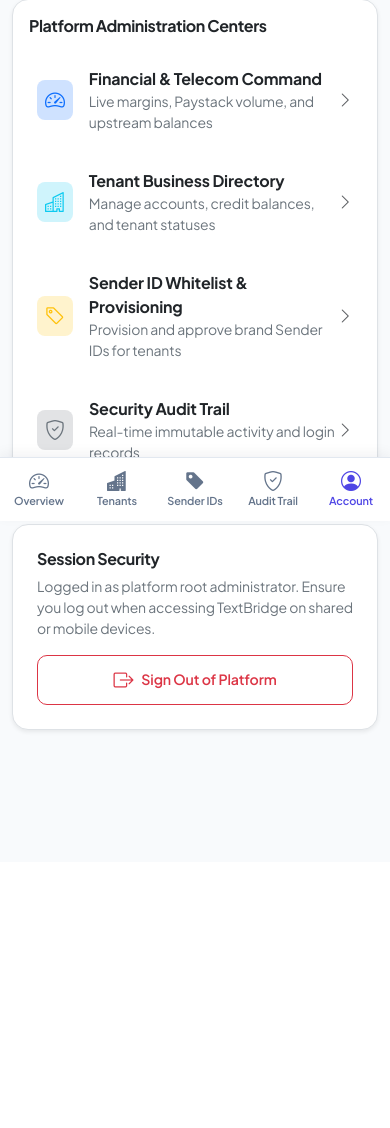
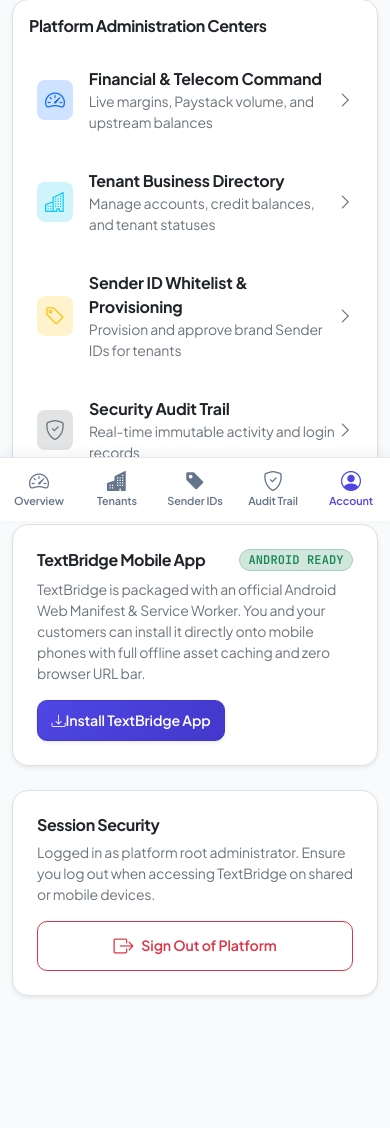
Before and after one commit to brightainoo71-web/TextBridge, a Django app: page /auth/profile/ in a window 390 px wide. Shown: the part 323-1451 px from the top of the page. Before the commit the page ends 1056 px from the top, so only its background shows below. Run offline with Django 5.2, Linux system fonts and the light colour scheme; the visitor is signed in with stand-in values (Sample User, id 1); parts of the project's set-up code (start-up, migrations or seed data) failed here and were passed over.

Commit message:
Configure Progressive Web App manifest, service worker, and mobile installation

```diff
--- a/templates/accounts/superadmin_profile.html
+++ b/templates/accounts/superadmin_profile.html
@@ -93,6 +93,22 @@
             </div>
         </div>
 
+        <!-- Mobile App Installation -->
+        <div class="card bg-white border shadow-sm rounded-4 p-4 mb-4">
+            <div class="d-flex align-items-center justify-content-between mb-2">
+                <h6 class="fw-bold text-dark mb-0">TextBridge Mobile App</h6>
+                <span class="badge bg-success-subtle text-success border border-success-subtle font-mono small">ANDROID READY</span>
+            </div>
+            <p class="text-secondary small mb-3">
+                TextBridge is packaged with an official Android Web Manifest & Service Worker. You and your customers can install it directly onto mobile phones with full offline asset caching and zero browser URL bar.
+            </p>
+            <div class="d-flex flex-wrap gap-2">
+                <button type="button" class="btn btn-primary btn-sm d-flex align-items-center gap-1.5 shadow-sm" onclick="triggerPwaInstall()">
+                    <i class="bi bi-download"></i> <span>Install TextBridge App</span>
+                </button>
+            </div>
+        </div>
+
         <!-- Account Security & Sign Out -->
         <div class="card bg-white border shadow-sm rounded-4 p-4 mb-4">
             <h6 class="fw-bold text-dark mb-2">Session Security</h6>
--- a/templates/base.html
+++ b/templates/base.html
@@ -11,6 +11,16 @@
     <link href="https://cdn.jsdelivr.net/npm/bootstrap-icons@1.11.3/font/bootstrap-icons.min.css" rel="stylesheet">
     <!-- TextBridge Design System -->
     <link href="{% static 'css/textbridge.css' %}" rel="stylesheet">
+
+    <!-- Progressive Web App (PWA) & Mobile App Meta -->
+    <link rel="manifest" href="{% static 'manifest.json' %}">
+    <meta name="theme-color" content="#4f46e5">
+    <meta name="mobile-web-app-capable" content="yes">
+    <meta name="apple-mobile-web-app-capable" content="yes">
+    <meta name="apple-mobile-web-app-status-bar-style" content="black-translucent">
+    <meta name="apple-mobile-web-app-title" content="TextBridge">
+    <link rel="apple-touch-icon" href="{% static 'icons/icon-192.png' %}">
+    <link rel="icon" type="image/svg+xml" href="{% static 'icons/icon.svg' %}">
     {% block extra_css %}{% endblock %}
 </head>
 <body class="{% if user.is_authenticated %}has-bottom-nav{% endif %}">
@@ -386,6 +396,44 @@
             });
         });
     });
+
+    // PWA Service Worker Registration
+    if ('serviceWorker' in navigator) {
+        window.addEventListener('load', function() {
+            navigator.serviceWorker.register('{% static "sw.js" %}')
+                .then(function(reg) {
+                    console.log('TextBridge PWA Engine active');
+                })
+                .catch(function(err) {
+                    console.warn('PWA service worker registration skipped:', err);
+                });
+        });
+    }
+
+    // Android "Add to Home Screen" / "Install App" Prompt Handler
+    let deferredInstallPrompt = null;
+    window.addEventListener('beforeinstallprompt', function(e) {
+        e.preventDefault();
+        deferredInstallPrompt = e;
+        const installBanner = document.getElementById('tbPwaInstallBanner');
+        if (installBanner) {
+            installBanner.classList.remove('d-none');
+        }
+    });
+
+    function triggerPwaInstall() {
+        if (deferredInstallPrompt) {
+            deferredInstallPrompt.prompt();
+            deferredInstallPrompt.userChoice.then(function(choiceResult) {
+                if (choiceResult.outcome === 'accepted') {
+                    console.log('User installed TextBridge');
+                }
+                deferredInstallPrompt = null;
+                const installBanner = document.getElementById('tbPwaInstallBanner');
+                if (installBanner) installBanner.classList.add('d-none');
+            });
+        }
+    }
     </script>
     {% block extra_js %}{% endblock %}
 </body>
```
Also changed, not shown: static/sw.js (added, +70 -0 lines), static/icons/icon-192.png (added), static/icons/icon-512.png (added), static/icons/icon.svg (added), static/manifest.json (added).
